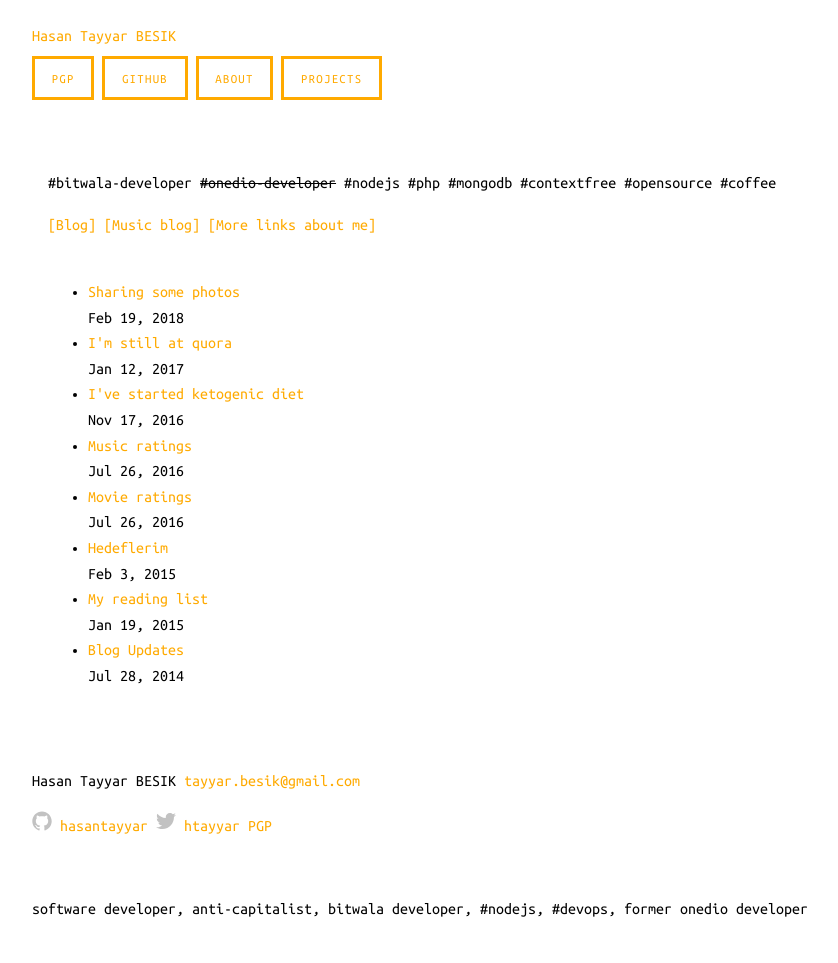
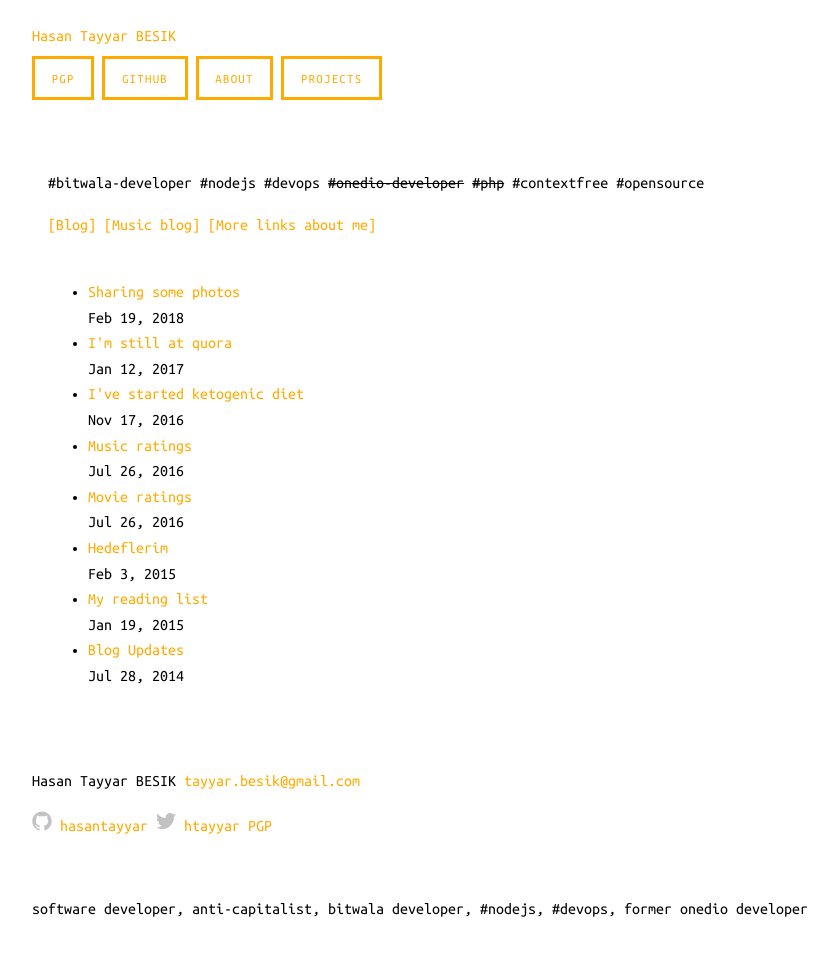
Before and after one commit to hasantayyar/hasantayyar.net, a Jekyll site: the page built from index.html, in a window 1280 px wide. Shown: the whole page, without its empty margins (144-982 px from the left). Built offline with Jekyll 4.4.1, drawn with Linux system fonts in a browser that asks for light colours; Markdown is read by kramdown in place of the engine named in the settings.

Commit message:
Update index.html

```diff
--- a/index.html
+++ b/index.html
@@ -4,7 +4,7 @@
 <div class="c">
 
     <p>
-      <span class="badge">#bitwala-developer</span> <span class="badge" style="text-decoration:line-through">#onedio-developer</span> <span class="badge">#nodejs</span> <span class="badge">#php</span> <span class="badge">#mongodb</span> <span class="badge">#contextfree</span>	<span class="badge">#opensource</span> <span class="badge">#coffee</span>
+      <span class="badge">#bitwala-developer</span> <span class="badge">#nodejs</span> <span class="badge">#devops</span> <span class="badge" style="text-decoration:line-through">#onedio-developer</span> <span class="badge" style="text-decoration:line-through">#php</span> <span class="badge">#contextfree</span>	<span class="badge">#opensource</span>
     </p>
     <p><div class="content"><a href="https://medium.com/@htayyar">[Blog]</a> <a href="http://kafadinliyorum.com">[Music blog]</a></a> <a href="/about/">[More links about me]</a> <br><br></div>
    </p>
```
